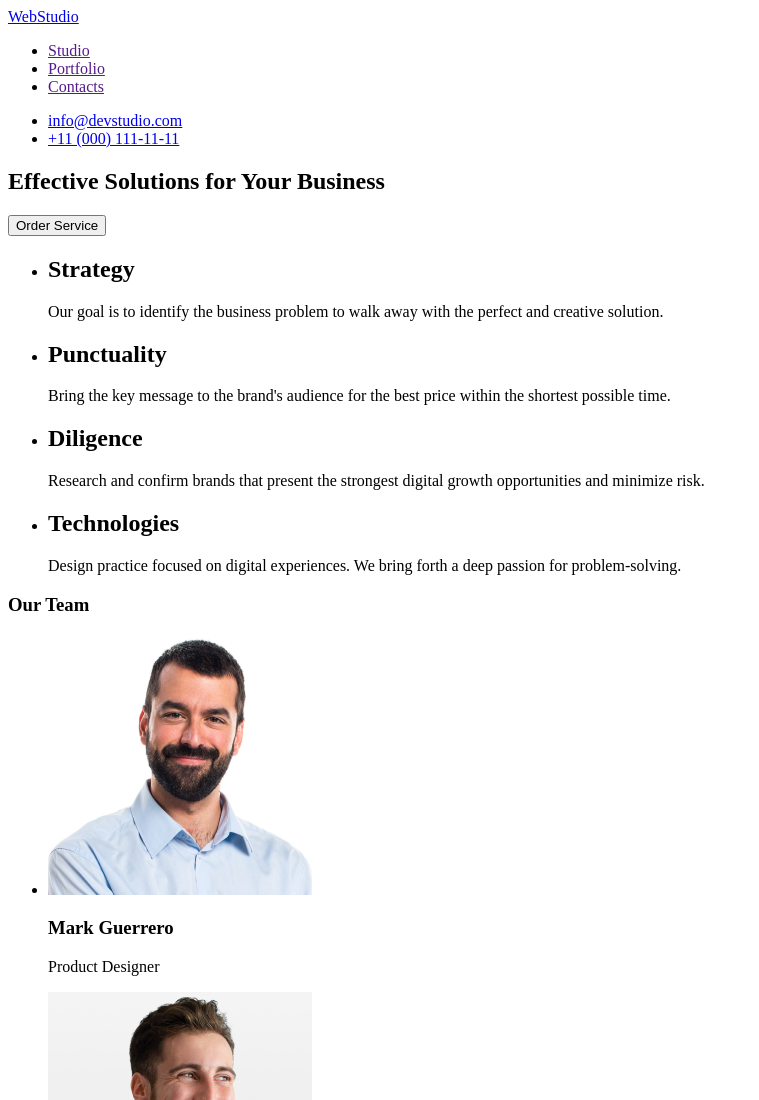
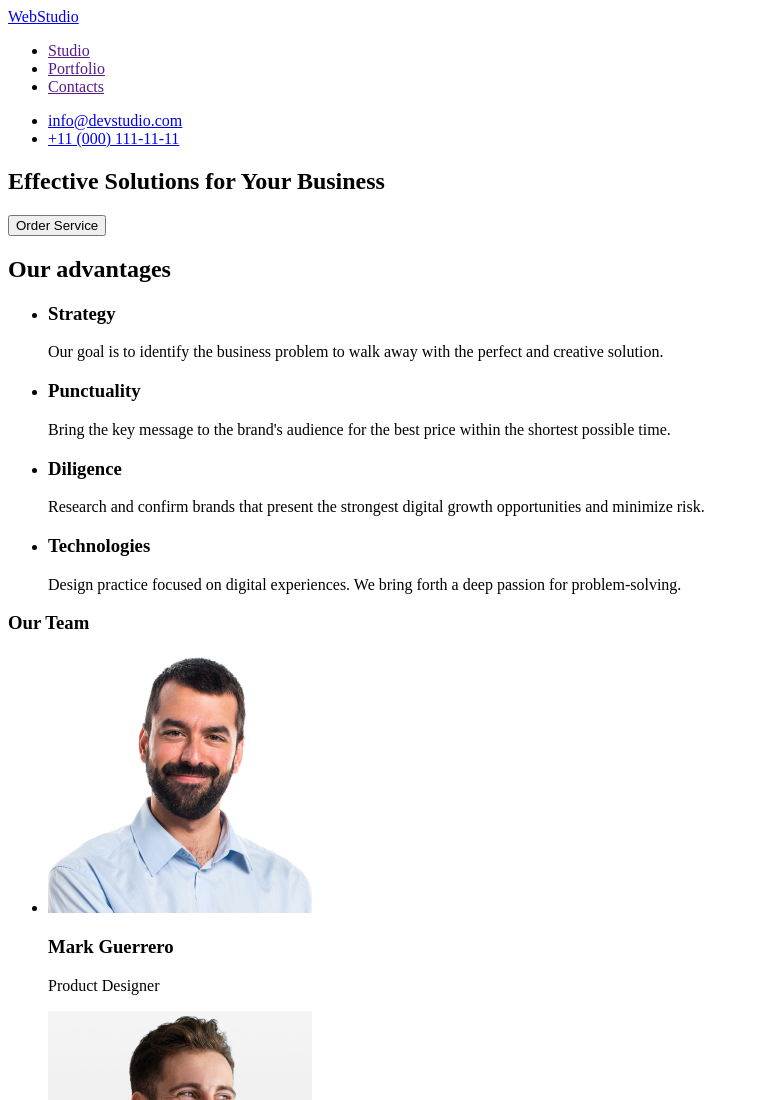
Before and after one commit to MIrina777/goit-markup-hw-01, a plain HTML site: page index.html in a window 1280 px wide. Shown: the top 1100 px of the page, without its empty margins (0-759 px from the left). Drawn offline with Linux system fonts and the light colour scheme.

Commit message:
sekcij2 h2 h2onh3

```diff
--- a/index.html
+++ b/index.html
@@ -41,10 +41,11 @@
       </section>
 
       <!-- Секція 2 -->
+      <h2>Our advantages</h2>
       <section>
         <ul>
           <li>
-            <h2>Strategy</h2>
+            <h3>Strategy</h3>
             <p>
               Our goal is to identify the business problem to walk away with the
               perfect and creative solution.
@@ -52,7 +53,7 @@
           </li>
 
           <li>
-            <h2>Punctuality</h2>
+            <h3>Punctuality</h3>
             <p>
               Bring the key message to the brand's audience for the best price
               within the shortest possible time.
@@ -60,7 +61,7 @@
           </li>
 
           <li>
-            <h2>Diligence</h2>
+            <h3>Diligence</h3>
             <p>
               Research and confirm brands that present the strongest digital
               growth opportunities and minimize risk.
@@ -68,7 +69,7 @@
           </li>
 
           <li>
-            <h2>Technologies</h2>
+            <h3>Technologies</h3>
             <p>
               Design practice focused on digital experiences. We bring forth a
               deep passion for problem-solving.
```
